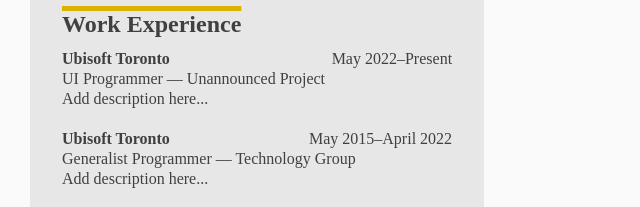
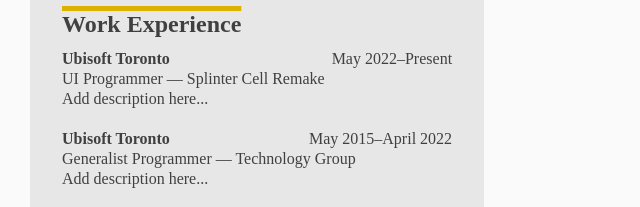
Before and after one commit to mxmgodin/mxmgodin.github.io, a plain HTML site: page index.html in a window 1280 px wide. Shown: the part 232-439 px from the top of the page, 0-640 px from the left. Drawn offline with Linux system fonts and the light colour scheme; a web font is replaced by a local one.

Commit message:
Updated project

```diff
--- a/index.html
+++ b/index.html
@@ -71,7 +71,7 @@
                 <td class="date">May 2022–Present</td>
             </tr>
             <tr>
-                <td colspan="2">UI Programmer — Unannounced Project</td>
+                <td colspan="2">UI Programmer — Splinter Cell Remake</td>
             </tr>
             <tr>
                 <td colspan="2">
```
